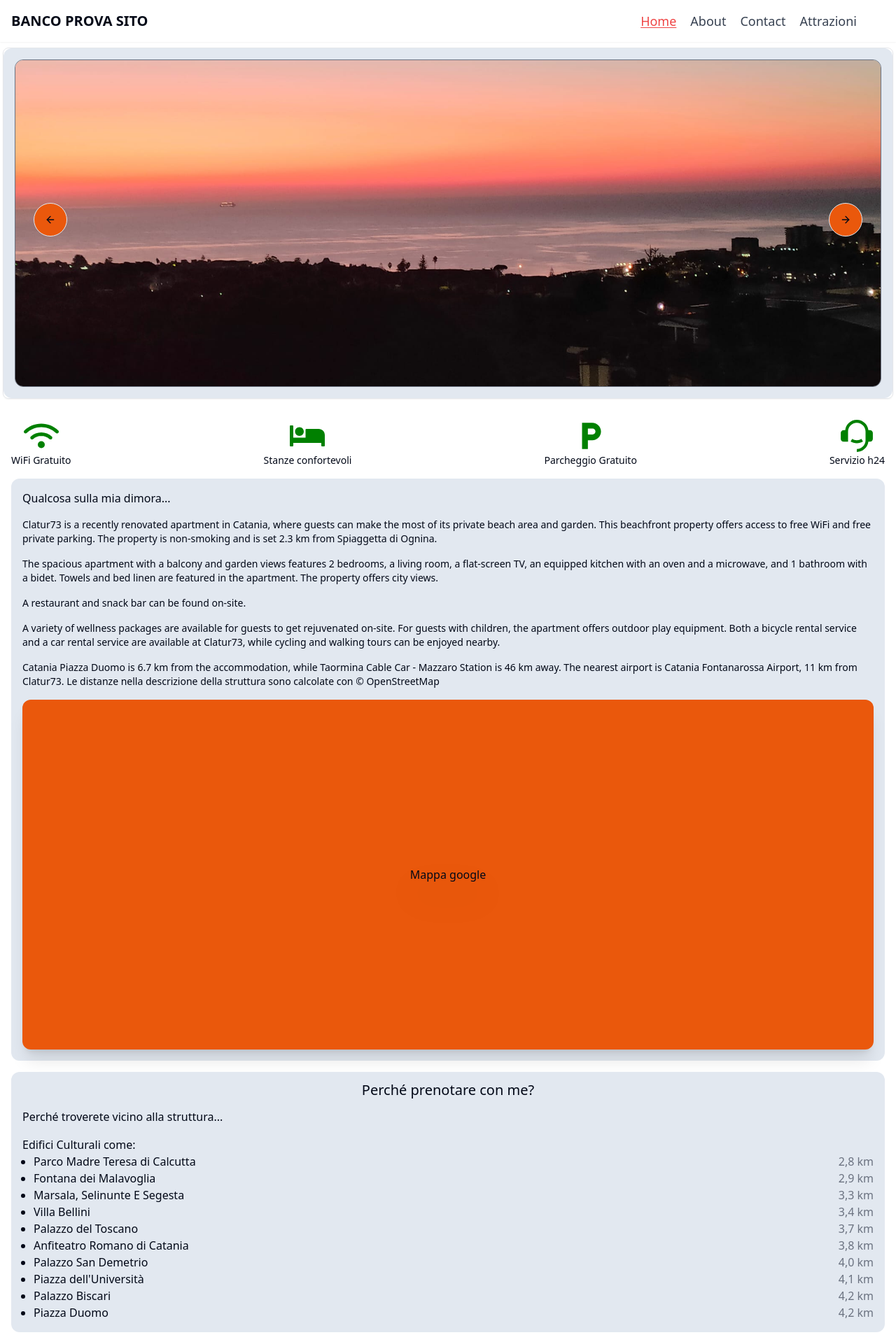
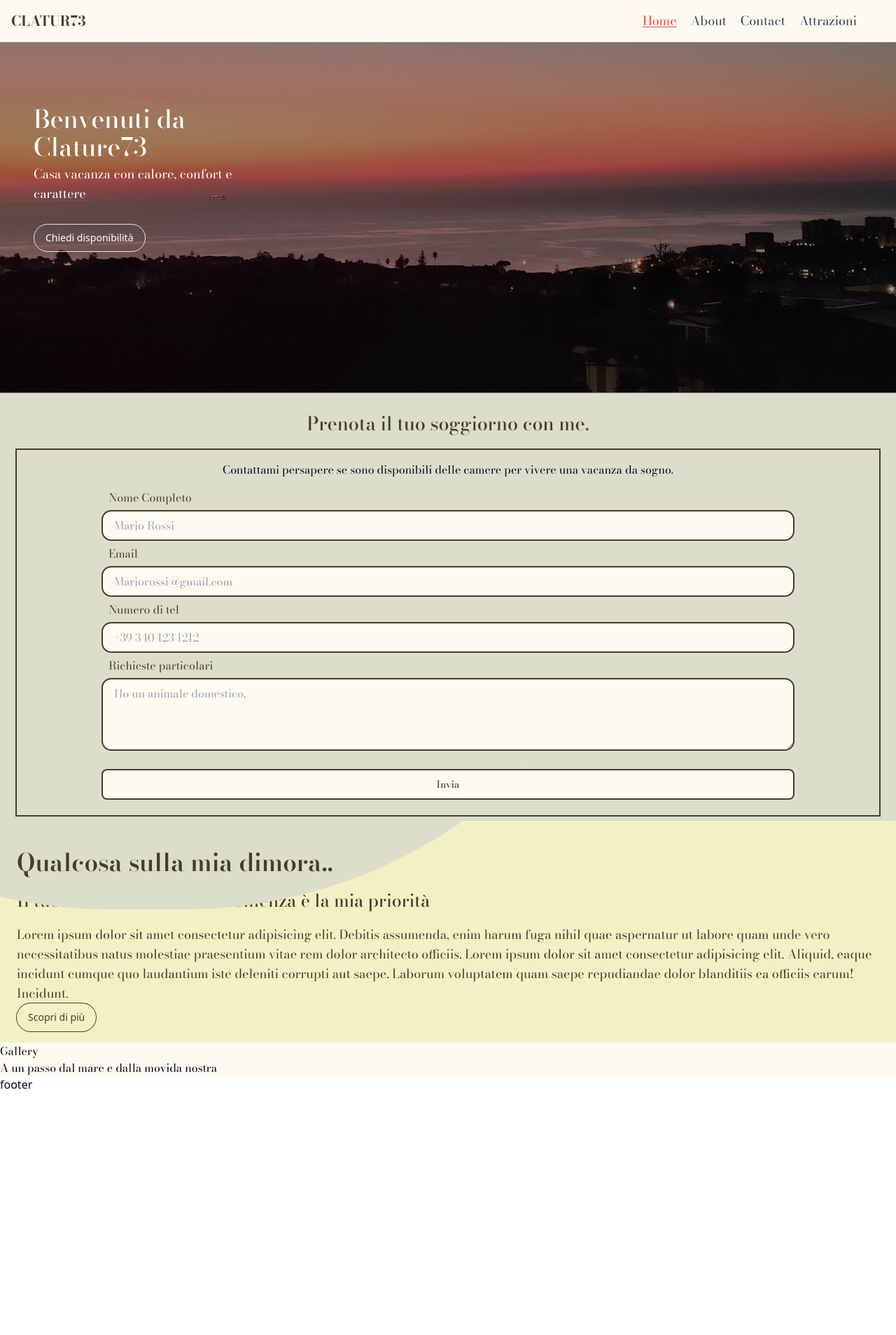
Before and after one commit to Erry002/clatur73, a React (Vite) app: page / in a window 1280 px wide. Shown: the top 1908 px of the page at 70% size. After the commit the page ends 1562 px from the top, so only its background shows below. Built offline with nearby package versions, Linux system fonts and the light colour scheme.

Commit message:
template approvato e inizio sviluppo sito

```diff
--- a/index.html
+++ b/index.html
@@ -1,9 +1,15 @@
-<!doctype html>
+<!DOCTYPE html>
 <html lang="en">
   <head>
     <meta charset="UTF-8" />
     <meta name="viewport" content="width=device-width, initial-scale=1.0" />
     <title>Clatur73</title>
+    <link rel="preconnect" href="https://fonts.googleapis.com" />
+    <link rel="preconnect" href="https://fonts.gstatic.com" crossorigin />
+    <link
+      href="https://fonts.googleapis.com/css2?family=Bodoni+Moda:ital,opsz,wght@0,6..96,400..900;1,6..96,400..900&display=swap"
+      rel="stylesheet"
+    />
   </head>
   <body>
     <div id="root"></div>
--- a/src/App.jsx
+++ b/src/App.jsx
@@ -4,7 +4,8 @@ import Home from "./pages/Home.jsx";
 import About from "./pages/About.jsx";
 import Contact from "./pages/Contact.jsx";
 import Attrazioni from "./pages/Attrazioni.jsx";
-
+import './index.css'
+import './Global.css'
 import Navbar from "./components/Navbar.jsx";
 import Footer from "./components/Footer.jsx";
 
--- a/src/Global.css
+++ b/src/Global.css
@@ -1,3 +1,9 @@
-@tailwind base;
+  @import url('https://fonts.googleapis.com/css2?family=Bodoni+Moda:ital,opsz,wght@0,6..96,400..900;1,6..96,400..900&display=swap');
+
+  @tailwind base;
   @tailwind components;
   @tailwind utilities;
+
+  body {
+    overflow-x: hidden;
+  }
--- a/src/components/Navbar.jsx
+++ b/src/components/Navbar.jsx
@@ -1,8 +1,8 @@
 import { NavLink } from "react-router-dom";
 import clsx from "clsx";
-import { Link } from "react-router-dom";
 import React from "react";
 import { FiMenu } from 'react-icons/fi';
+import colors from "../components/colors.json";
 
 import {
   Sheet,
@@ -16,28 +16,30 @@ import {
 const variants = {
   base: "text-gray-700 hover:text-black",
   active: "text-red-500 hover:text-red-500 underline underline-offset-2",
-}
+};
 
 const Navbar = () => {
+  const { childObjects } = colors;
+
   return (
-    <nav className=" bg-white shadow-sm">
-      <div className="container mx-auto px-4">
-        <div className="flex justify-center items-center py-4">
-          <div className=" hidden sm:block w-full pr-10">
-            <div className=" flex justify-between items-center max-w-7xl">
+    <nav className={`shadow-sm bg-[#FEFAF0] font-Bodoni`}>
+      <div className="container px-4 mx-auto">
+        <div className="flex items-center justify-center py-4">
+          <div className="hidden w-full pr-10 sm:block">
+            <div className="flex items-center justify-between max-w-7xl font-Bodoni">
               <div>
                 <NavLink
                   to="/"
                   className={({ isActive }) =>
-                    clsx(" uppercase font-bold text-xl", {
+                    clsx(" uppercase font-bold text-[#403F2B] text-xl", {
                       "": isActive,
                     })
                   }
                 >
-                  Banco prova Sito
+                  Clatur73
                 </NavLink>
               </div>
-              <div className="flex gap-5 text-lg justify-end items-center">
+              <div className="flex items-center justify-end gap-5 text-lg">
                 <NavLink
                   to="/"
                   className={({ isActive }) =>
@@ -81,30 +83,30 @@ const Navbar = () => {
               </div>
             </div>
           </div>
-          <div className=" block sm:hidden w-full">
-            <div className=" flex justify-between items-center max-w-7xl">
+          <div className="block w-full sm:hidden">
+            <div className="flex items-center justify-between max-w-7xl font-Bodoni">
               <div>
                 <NavLink
                   to="/"
                   className={({ isActive }) =>
-                    clsx(" uppercase font-bold text-xl", {
+                    clsx(" font-bold text-xl font-Bodoni", {
                       "": isActive,
                     })
                   }
                 >
-                  Banco prova Sito
+                  Clatur 73
                 </NavLink>
               </div>
-              <div className=" flex justify-end items-center">
+              <div className="flex items-center justify-end ">
                 <Sheet>
                   <SheetTrigger>
-                    <FiMenu size={28} style={{ color: "green" }} />
+                    <FiMenu size={28} style={{ color: "#403F2B" }} />
                   </SheetTrigger>
                   <SheetContent>
                     <SheetHeader>
-                      <SheetTitle className="text-3xl font-bold text-center mb-4">Menu</SheetTitle>
+                      <SheetTitle className="mb-4 text-3xl font-bold text-center font-Bodoni">Menu</SheetTitle>
                       <SheetDescription>
-                        <div className=" flex flex-col items-center gap-4 text-lg">
+                        <div className="flex flex-col items-center gap-4 text-lg font-Bodoni">
                           <NavLink
                             to="/"
                             className={({ isActive }) =>
--- /dev/null
+++ b/src/components/TextArea.jsx
@@ -0,0 +1,30 @@
+import React from "react";
+
+const TextArea = ({ value, onChange, placeholder, cols, title, rows }) => (
+  <div className="w-full">
+    <h2 className="mb-2 ml-2 text-olive">{title}</h2>
+    <textarea
+      cols={cols}
+      rows={rows}
+      value={value}
+      onChange={onChange}
+      placeholder={placeholder}
+      className="rounded-xl bg-gialloPa ring-2 ring-olive w-full h-[100px] py-2 px-4 text-slate-900 outline-none mb-2"
+    ></textarea>
+  </div>
+);
+
+export default TextArea;
+
+
+
+/*  // Il corrispettivo in componente react o html
+        <textarea
+            cols="30"
+            rows="10"
+            value={message}
+            placeholder="Scrivi un messaggio"
+            onChange={(e) => setMessage(e.target.value)}
+            className="w-full p-4 bg-red-100 border-4 border-red-900 rounded-lg text-slate-200"
+        ></textarea>
+*/
--- /dev/null
+++ b/src/components/TextBox.jsx
@@ -0,0 +1,29 @@
+import React from "react";
+
+const TextBox = ({ value, onChange, placeholder, title, stile }) => (
+  <div className="w-full ">
+    <h2 className="mb-2 ml-2 text-olive">{title}</h2>
+    <input
+      //Da sistemare la parte di required per il TextBox
+      type="text"
+      value={value}
+      onChange={onChange}
+      placeholder={placeholder}
+      className="rounded-xl bg-gialloPa ring-2 ring-olive w-full h-[40px] pl-4 text-slate-900 outline-none mb-2"
+    />
+  </div>
+);
+
+export default TextBox;
+
+
+/*
+    // Il corrispettivo in react o html
+    <input
+        type="text"
+        placeholder="Inserisci il tuo nome"
+        value={name}
+        onChange={(e) => setName(e.target.value)}
+        className="w-full p-4 border-4 border-blue-900 rounded-lg bg-blue-950 text-slate-100"
+    />
+*/
--- a/src/components/colors.json
+++ b/src/components/colors.json
@@ -1,10 +1,20 @@
 
   {
-    "mainObjects": "bg-slate-200 rounded-xl",
-    "childObjects": "bg-orange-600",
-    "mainIconObjects":" green",
-    "textPrimary": "",
-    "textSecondary": "text-gray-500",
+    "mainObjects": "#FEFAF0",
+    "primoColore":"giallo canarino",
+
+    "childObjects": "#403F2B",
+    "secondoColore":"olive",
+
+    "mainIconObjects":"#F3F1C4",
+    "terzoColore":"giallino",
+
+    "textPrimary": "BFBF7E",
+    "quartoColore":"giallo scuro",
+
+    "textSecondary": "#DDDDCC",
+    "quintoColore":"grigio",
+
     "backgroundPrimary": "bg-white",
     "backgroundSecondary": "bg-gray-100",
     "buttonPrimary": "bg-red-500",
--- a/src/components/ui/button.jsx
+++ b/src/components/ui/button.jsx
@@ -1,15 +1,15 @@
-import * as React from "react"
-import { Slot } from "@radix-ui/react-slot"
+import * as React from "react";
+import { Slot } from "@radix-ui/react-slot";
 import { cva } from "class-variance-authority";
 
-import { cn } from "@/lib/utils"
+import { cn } from "@/lib/utils";
 
 const buttonVariants = cva(
   "inline-flex items-center justify-center whitespace-nowrap rounded-md text-sm font-medium ring-offset-background transition-colors focus-visible:outline-none focus-visible:ring-2 focus-visible:ring-ring focus-visible:ring-offset-2 disabled:pointer-events-none disabled:opacity-50",
   {
     variants: {
       variant: {
-        default: "bg-primary text-primary-foreground hover:bg-primary/90",
+        default: "bg-primary text-primary-foreground hover:bg-primary/90 hover:bg-giallino",
         destructive:
           "bg-destructive text-destructive-foreground hover:bg-destructive/90",
         outline:
@@ -31,17 +31,20 @@ const buttonVariants = cva(
       size: "default",
     },
   }
-)
+);
 
-const Button = React.forwardRef(({ className, variant, size, asChild = false, ...props }, ref) => {
-  const Comp = asChild ? Slot : "button"
-  return (
-    (<Comp
-      className={cn(buttonVariants({ variant, size, className }))}
-      ref={ref}
-      {...props} />)
-  );
-})
-Button.displayName = "Button"
+const Button = React.forwardRef(
+  ({ className, variant, size, asChild = false, ...props }, ref) => {
+    const Comp = asChild ? Slot : "button";
+    return (
+      <Comp
+        className={cn(buttonVariants({ variant, size, className }))}
+        ref={ref}
+        {...props}
+      />
+    );
+  }
+);
+Button.displayName = "Button";
 
-export { Button, buttonVariants }
+export { Button, buttonVariants };
--- a/src/components/ui/card.jsx
+++ b/src/components/ui/card.jsx
@@ -35,14 +35,14 @@ const CardDescription = React.forwardRef(({ className, ...props }, ref) => (
 CardDescription.displayName = "CardDescription"
 
 const CardContent = React.forwardRef(({ className, ...props }, ref) => (
-  <div ref={ref} className={cn("p-6 pt-0", className)} {...props} />
+  <div ref={ref} className={cn("", className)} {...props} />
 ))
 CardContent.displayName = "CardContent"
 
 const CardFooter = React.forwardRef(({ className, ...props }, ref) => (
   <div
     ref={ref}
-    className={cn("flex items-center p-6 pt-0", className)}
+    className={cn("flex items-center", className)}
     {...props} />
 ))
 CardFooter.displayName = "CardFooter"
--- a/src/components/ui/carousel.jsx
+++ b/src/components/ui/carousel.jsx
@@ -100,7 +100,7 @@ const Carousel = React.forwardRef(
     React.useEffect(() => {
       const intervalId = setInterval(() => {
         scrollNext();
-      }, 3000);
+      }, 5000);
 
       return () => clearInterval(intervalId);
     }, [scrollNext]);
@@ -164,7 +164,7 @@ const CarouselItem = React.forwardRef(({ className, ...props }, ref) => {
       aria-roledescription="slide"
       className={cn(
         "min-w-0 shrink-0 grow-0 basis-full",
-        orientation === "horizontal" ? "pl-4" : "pt-4",
+        orientation === "horizontal" ? "pl-0" : "pt-4",
         className
       )}
       {...props}
@@ -197,7 +197,7 @@ const CarouselPrevious = React.forwardRef(
         onClick={scrollPrev}
         {...props}
       >
-        <ArrowLeft className="h-4 w-4" />
+        <ArrowLeft className="w-4 h-4" />
         <span className="sr-only">Previous slide</span>
       </Button>
     );
@@ -229,7 +229,7 @@ const CarouselNext = React.forwardRef(
         onClick={scrollNext}
         {...props}
       >
-        <ArrowRight className="h-4 w-4" />
+        <ArrowRight className="w-4 h-4" />
         <span className="sr-only">Next slide</span>
       </Button>
     );
--- a/src/pages/Home.jsx
+++ b/src/pages/Home.jsx
@@ -1,6 +1,10 @@
 import { Link } from "react-router-dom";
 import * as React from "react";
 import { Card, CardContent } from "@/components/ui/card";
+import { Button } from "@/components/ui/button.jsx";
+import TextBox from "../components/TextBox.jsx";
+import TextArea from "../components/TextArea.jsx";
+
 import colors from "../components/colors.json";
 
 import { FaWifi } from "react-icons/fa6";
@@ -25,11 +29,10 @@ const images = [casa_1, casa_2, casa_3];
 export default function Home() {
   return (
     <>
-      <div className="min-h-screen flex flex-col">
-        <section>
-          {" "}
+      <div className="flex flex-col w-full min-h-screen overflow-x-hidden font-Bodoni">
+        <section className="overflow-x-hidden">
           {/*carosello immagini */}
-          <div className="flex justify-center h-[530px]">
+          <div className="relative justify-center h-full overflow-x-hidden">
             <Carousel
               opts={{
                 align: "start",
@@ -38,20 +41,34 @@ export default function Home() {
                 swipe: true,
               }}
               orientation="horizontal"
-              className="w-full"
+              className="w-full overflow-x-hidden"
             >
-              <CarouselContent className=" ">
+              <div className="absolute z-10 h-full w-full bg-[#00000060]">
+                <h6 className="absolute text-white text-4xl font-[500] top-[90px] left-12">
+                  Benvenuti da <br /> Clature73
+                </h6>
+                <p className="absolute text-white top-[175px] font-[400] left-12 text-lg">
+                  Casa vacanza con calore, confort e <br />carattere
+                </p>
+                <Button
+                  variant="outline"
+                  className=" bg-transparent absolute font-sans font-[300] text-white z-10 top-[260px] left-12 rounded-3xl"
+                >
+                  Chiedi disponibilità
+                </Button>
+              </div>
+              <CarouselContent className="">
                 {images.map((image, index) => (
-                  <CarouselItem key={index} className="pt-1 md:basis-full w-52">
-                    <div className="p-1">
+                  <CarouselItem key={index} className=" md:basis-full">
+                    <div className="">
                       <Card>
                         <CardContent
-                          className={`flex w-full h-[500px] ${colors.mainObjects} items-center justify-center p-4 rounded-xl`}
+                          className={`flex w-full h-[500px] ${colors.mainObjects} items-center justify-center`}
                         >
                           <img
                             src={image}
                             alt={`foto casa ${index + 1}`}
-                            className={`w-full h-full object-cover rounded-xl border ${colors.borderSecondary}`}
+                            className={`w-full h-full object-cover ${colors.borderSecondary}`}
                           />
                         </CardContent>
                       </Card>
@@ -59,124 +76,89 @@ export default function Home() {
                   </CarouselItem>
                 ))}
               </CarouselContent>
-              <div className="flex justify-between -mt-[260px] mx-12 ">
+              {/* <div className="absolute z-40 -mt-[250px] ">
                 <CarouselPrevious
-                  className={`${colors.childObjects} w-12 h-12`}
+                  className={`${colors.childObjects} w-8 h-8`}
                 />
-                <CarouselNext className={`${colors.childObjects} w-12 h-12`} />
-              </div>
+                <CarouselNext className={`${colors.childObjects} w-8 h-8`} />
+              </div> */}
             </Carousel>
           </div>
         </section>
-
-        {/* sezione info */}
-        <section className="flex justify-between mx-4 mt-2">
-          <div className="flex flex-col items-center justify-center">
-            <FaWifi size={50} color={colors.mainIconObjects} />
-            <h2 className="text-center leading-5 text-sm">WiFi Gratuito</h2>
+        <section className="">
+          <div className="z-10 flex flex-col items-center px-6 py-2 text-left bg-grigio">
+            <h6 className="py-4 z-10 text-[27px] font-[500] font-Bodoni text-olive">
+              Prenota il tuo soggiorno con me.
+            </h6>
+            {/* <div className="h-[0.1px] w-[70%] justify-center items-center bg-olive"></div> */}
+            <div className="z-10 flex flex-col items-center w-full py-4 ring-2 ring-olive">
+              <h6 className="px-4 pb-4 text-justify">
+                {" "}
+                Contattami persapere se sono disponibili delle camere per vivere
+                una vacanza da sogno.
+              </h6>
+              <p className=" w-[230px] text-justify"></p>
+              <div className=" w-[80%] mb-4">
+                <TextBox
+                  title="Nome Completo"
+                  // value={name}
+                  // onChange={(e) => setName(e.target.value)}
+                  placeholder="Mario Rossi"
+                />
+                <TextBox
+                  title="Email"
+                  // value={name}
+                  // onChange={(e) => setName(e.target.value)}
+                  placeholder="Mariorossi@gmail.com"
+                />
+                <TextBox
+                  title="Numero di tel"
+                  // value={name}
+                  // onChange={(e) => setName(e.target.value)}
+                  placeholder="+39 340 123 1212"
+                />
+                <TextArea
+                  title="Richieste particolari"
+                  cols={10}
+                  rows={30}
+                  placeholder="Ho un animale domestico, "
+                />
+              </div>
+              <Button className="items-center ring-2 ring-olive bg-gialloPa text-olive w-[80%] mb-2">
+                Invia
+              </Button>
+            </div>
           </div>
-          <div className="flex flex-col items-center justify-center">
-            <FaBed size={50} color={colors.mainIconObjects} />
-            <h2 className="text-center leading-5 text-sm">
-              Stanze confortevoli{" "}
-            </h2>
+          <div className="absolute z-0 -bottom-[500px] -left-[540px] w-[1500px] h-[700px] rounded-b-full bg-grigio overflow-hidden"></div>
+        </section>
+        <section className="overflow-x-hidden">
+          <div className="flex flex-col px-6 text-olive bg-giallino">
+            <h5 className="text-[35px] font-[600] z-10 mt-[40px] leading-10">Qualcosa sulla mia dimora..</h5>
+            <h6 className="text-[25px] font-[500] mt-4">Il tuo comfort e la tua convenienza è la mia priorità</h6>
+            <p className="mt-4 text-lg">
+              Lorem ipsum dolor sit amet consectetur adipisicing elit. Debitis
+              assumenda, enim harum fuga nihil quae aspernatur ut labore quam
+              unde vero necessitatibus natus molestiae praesentium vitae rem
+              dolor architecto officiis. Lorem ipsum dolor sit amet consectetur
+              adipisicing elit. Aliquid, eaque incidunt cumque quo laudantium
+              iste deleniti corrupti aut saepe. Laborum voluptatem quam saepe
+              repudiandae dolor blanditiis ea officiis earum! Incidunt.
+            </p>
           </div>
-          <div className="flex flex-col items-center justify-center">
-            <MdLocalParking size={50} color={colors.mainIconObjects} />
-            <h2 className="text-center leading-5 text-sm">
-              Parcheggio Gratuito
-            </h2>
-          </div>
-          <div className="flex flex-col items-center justify-center">
-            <RiCustomerService2Fill size={50} color={colors.mainIconObjects} />
-            <h2 className="text-center leading-5 text-sm">Servizio h24</h2>
+          <div className="px-6 pb-4 bg-giallino">
+            <Button className="font-sans rounded-3xl font-[300] bg-trasparent ring-1 ring-olive hover:bg-grigio text-olive">Scopri di più</Button>
           </div>
         </section>
+        <section>
+          <div className=" bg-gialloPa">
+            <h5>Gallery</h5>
+            <h6>A un passo dal mare e dalla movida nostra</h6>
+          </div>
+          <div className="grid ">
 
-        {/*Sezione posizione*/}
-        <section>
-          <div className={`mx-4 my-4 ${colors.mainObjects} p-4 text-left`}>
-            <h2>Qualcosa sulla mia dimora... </h2>
-            <p className="text-sm leading-5 mt-4">
-              Clatur73 is a recently renovated apartment in Catania, where
-              guests can make the most of its private beach area and garden.
-              This beachfront property offers access to free WiFi and free
-              private parking. The property is non-smoking and is set 2.3 km
-              from Spiaggetta di Ognina.
-            </p>
-            <p className="text-sm leading-5 mt-4">
-              The spacious apartment with a balcony and garden views features 2
-              bedrooms, a living room, a flat-screen TV, an equipped kitchen
-              with an oven and a microwave, and 1 bathroom with a bidet. Towels
-              and bed linen are featured in the apartment. The property offers
-              city views.
-            </p>
-            <p className="text-sm leading-5 mt-4">
-              A restaurant and snack bar can be found on-site.
-            </p>
-            <p className="text-sm leading-5 mt-4">
-              A variety of wellness packages are available for guests to get
-              rejuvenated on-site. For guests with children, the apartment
-              offers outdoor play equipment. Both a bicycle rental service and a
-              car rental service are available at Clatur73, while cycling and
-              walking tours can be enjoyed nearby.
-            </p>
-            <p className="text-sm leading-5 mt-4">
-              Catania Piazza Duomo is 6.7 km from the accommodation, while
-              Taormina Cable Car - Mazzaro Station is 46 km away. The nearest
-              airport is Catania Fontanarossa Airport, 11 km from Clatur73. Le
-              distanze nella descrizione della struttura sono calcolate con ©
-              OpenStreetMap
-            </p>
-            <div
-              className={`flex justify-center items-center h-[500px] ${colors.childObjects} rounded-xl p-4 mt-4 shadow-xl`}
-            >
-              <h1 className="drop-shadow-2xl">Mappa google</h1>
-            </div>
-          </div>
-        </section>
-
-        {/* sezione info */}
-        <section>
-          <div className={` mx-4 ${colors.mainObjects} p-4`}>
-            <h2 className="text-center leading-5 text-xl">
-              Perché prenotare con me?
-            </h2>
-            <p className=" my-4">Perché troverete vicino alla struttura...</p>
-            <h2>Edifici Culturali come:</h2>
-            <div className="flex justify-between">
-              <ol className="list-disc ml-4">
-                <li>Parco Madre Teresa di Calcutta</li>
-                <li>Fontana dei Malavoglia</li>
-                <li>Marsala, Selinunte E Segesta</li>
-                <li>Villa Bellini</li>
-                <li>Palazzo del Toscano</li>
-                <li>Anfiteatro Romano di Catania</li>
-                <li>Palazzo San Demetrio</li>
-                <li>Piazza dell'Università</li>
-                <li>Palazzo Biscari</li>
-                <li>Piazza Duomo</li>
-              </ol>
-              <ol className={`${colors.textSecondary}`}>
-                <li>2,8 km</li>
-                <li>2,9 km</li>
-                <li>3,3 km</li>
-                <li>3,4 km</li>
-                <li>3,7 km</li>
-                <li>3,8 km</li>
-                <li>4,0 km</li>
-                <li>4,1 km</li>
-                <li>4,2 km</li>
-                <li>4,2 km</li>
-              </ol>
-            </div>
           </div>
         </section>
       </div>
     </>
   );
 }
-// cose da fare martedì
-//1 da vedere come organizzare il sito e studiare un layout accettabile
-//2 Cercare un set di colori per il sito
-//3 Aggiungere le restanti foto per mostrare la casa, le stanze, la cucina e la spiaggia
```
Also changed, not shown: tailwind.config.js (+16 -6 lines).
